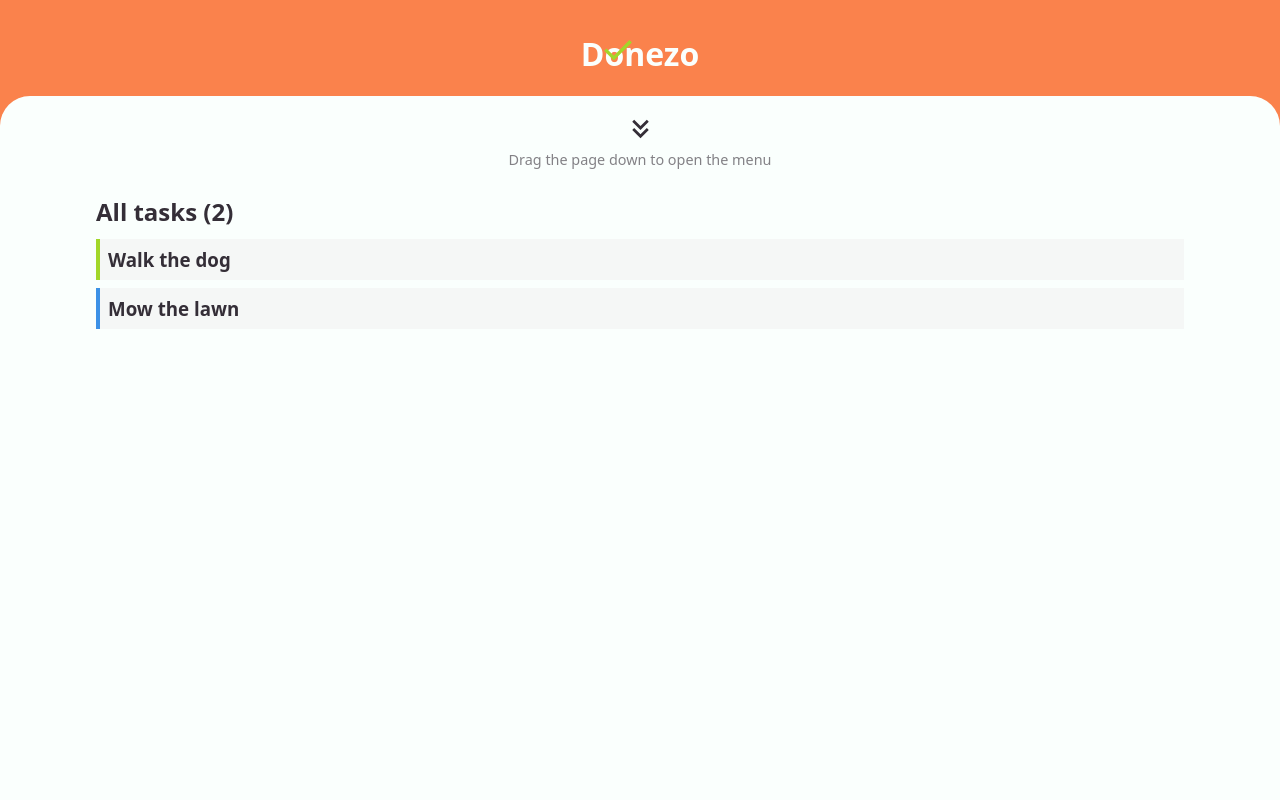
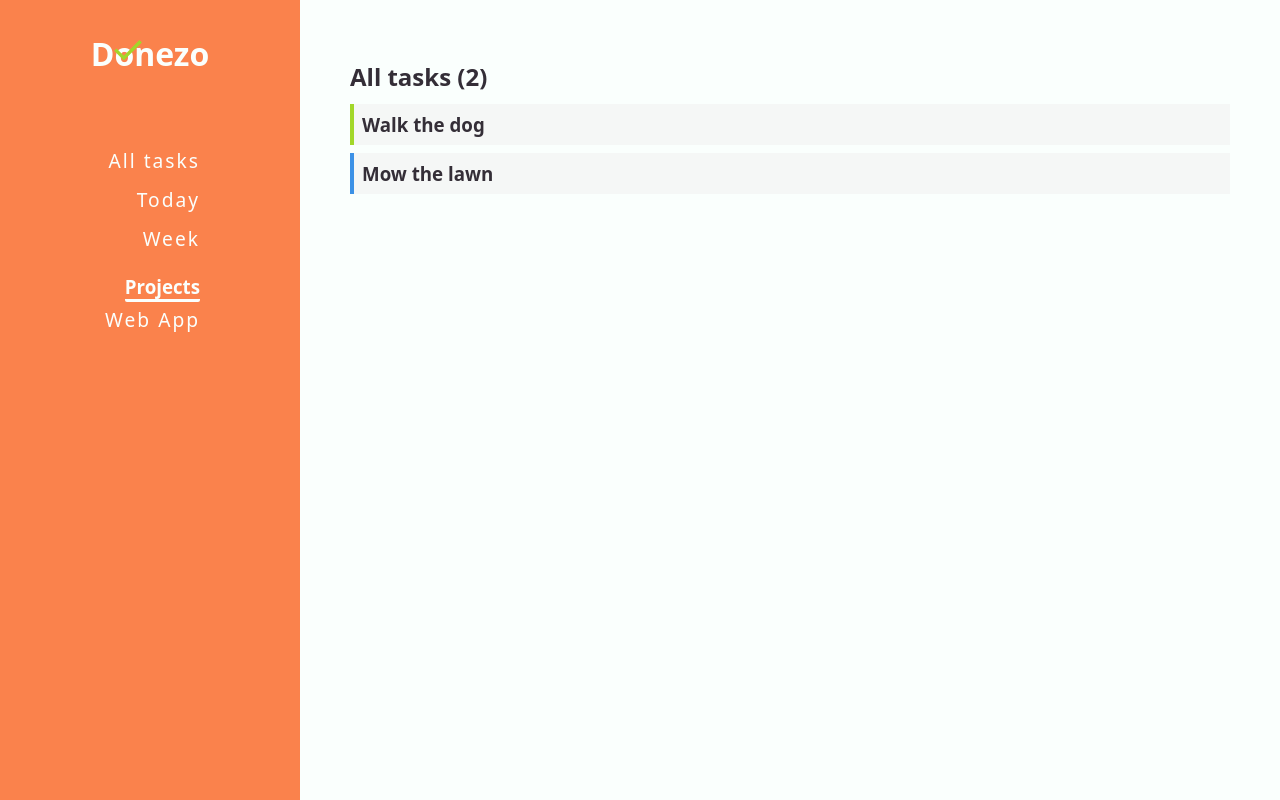
Before and after one commit to schunsie/donezo, a website built with webpack: page src/index.html in a window 1280 px wide. Built offline with nearby package versions, Linux system fonts and the light colour scheme.

Commit message:
Add begin desktop layout

```diff
--- a/src/style.css
+++ b/src/style.css
@@ -166,5 +166,35 @@ body {
 }
 
 @media only screen and (min-width: 992px) {
+    body {
+        display: grid;
+        grid-template-columns: 300px 1fr;
+        grid-template-rows: 100vh;
+    }
 
+    .instruction {
+        display: none;
+    }
+
+    .content {
+        animation: none;
+        position: static;
+        z-index: 0;
+        padding: 50px;
+        border-radius: 0;
+        height: 100%;
+    }
+
+    nav {
+        width: 100px;
+        margin-left: auto;
+        margin-right: auto;
+        align-items: flex-end;
+        opacity: 1;
+        animation: none;
+    }
+
+    .project {
+        width: 100%;
+    }
 }
```
